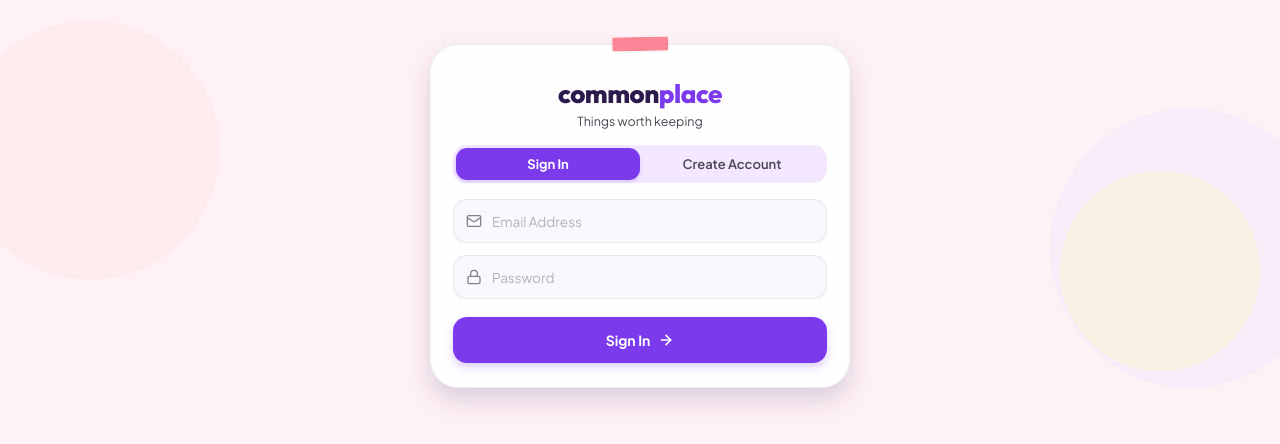
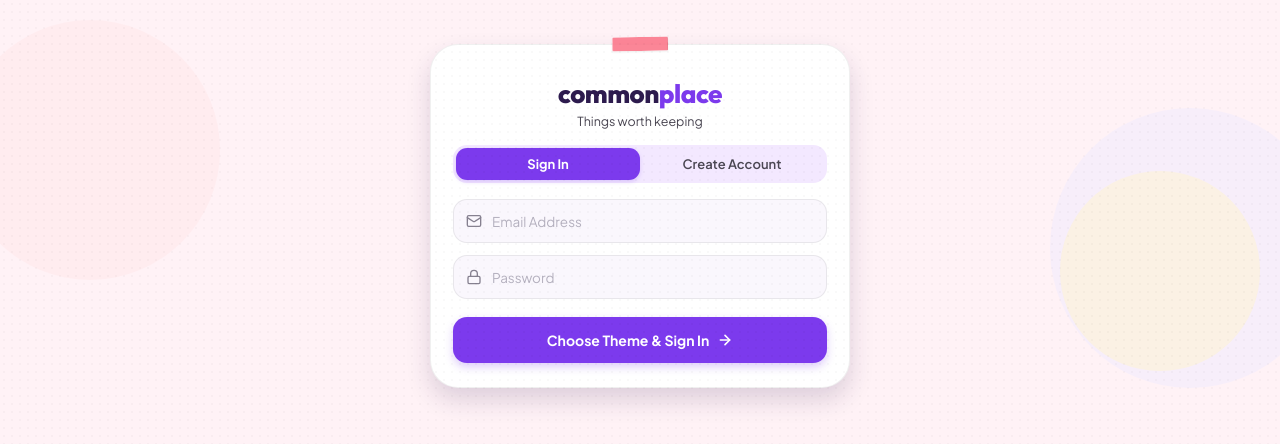
Before and after one commit to chyorrr/commonplace-pwa-, a React (Vite) app: page / in a window 1280 px wide. Shown: the top 444 px of the page. Built offline with nearby package versions, Linux system fonts and the light colour scheme; a web font is replaced by a local one.

Commit message:
Allow users to choose theme atmosphere first on sign in and account creation

```diff
--- a/src/screens/AuthScreen.tsx
+++ b/src/screens/AuthScreen.tsx
@@ -4,7 +4,7 @@ import { useApp, UserProfile, ThemeMode } from '../context/AppContext';
 import { colors } from '../theme/colors';
 import { typography } from '../theme/typography';
 import { Tape } from '../components/common/Tape';
-import { ArrowRight, Lock, Mail, User, Check, Camera, ChevronLeft, Palette } from 'lucide-react-native';
+import { ArrowRight, Lock, Mail, User, Check, Camera, ChevronLeft } from 'lucide-react-native';
 import { DeviceImagePicker } from '../components/common/DeviceImagePicker';
 import { UserAvatar } from '../components/common/UserAvatar';
 import { AVATAR_PRESETS } from '../data/avatarPresets';
@@ -30,49 +30,85 @@ const THEME_OPTIONS: ThemeOption[] = [
 ];
 
 export const AuthScreen: React.FC = () => {
-  const { login, savedAccounts, setThemeMode } = useApp();
+  const { login, savedAccounts, setThemeMode, themeMode } = useApp();
 
   const [mode, setMode] = useState<'login' | 'signup'>('login');
-  const [signupStep, setSignupStep] = useState<'details' | 'theme'>('details');
+  const [authStep, setAuthStep] = useState<'form' | 'theme'>('form');
 
   // Form Fields
   const [name, setName] = useState('');
   const [email, setEmail] = useState('');
   const [password, setPassword] = useState('');
-  const [selectedAvatar, setSelectedAvatar] = useState<string>('avatar:matcha');
-  const [selectedTheme, setSelectedTheme] = useState<ThemeMode>('sakura');
+  const [selectedAvatar, setSelectedAvatar] = useState<string>('avatar:camera');
+  const [selectedTheme, setSelectedTheme] = useState<ThemeMode>(themeMode || 'sakura');
   const [errorMsg, setErrorMsg] = useState('');
+  const [pendingUser, setPendingUser] = useState<UserProfile | null>(null);
 
-  const handleProceedToTheme = () => {
+  // Quick select a saved account -> go to theme selection first
+  const handleSelectSavedAccount = (acc: UserProfile) => {
+    setPendingUser(acc);
+    setErrorMsg('');
+    setAuthStep('theme');
+  };
+
+  // Sign in form validation -> go to theme selection first
+  const handleSignInProceed = () => {
     if (!email.trim() || !password.trim()) {
       setErrorMsg('Please enter both email and password.');
       return;
     }
-    if (mode === 'signup' && !name.trim()) {
+    setErrorMsg('');
+
+    const existing = savedAccounts.find((a) => a.email.toLowerCase() === email.trim().toLowerCase());
+    if (existing) {
+      setPendingUser(existing);
+    } else {
+      const userDisplayName = email.split('@')[0] || 'Collector';
+      setPendingUser({
+        id: `user-${Date.now()}`,
+        email: email.trim(),
+        name: userDisplayName,
+        bio: 'Scrapbook Collector',
+        avatarUrl: 'avatar:camera',
+      });
+    }
+    setAuthStep('theme');
+  };
+
+  // Create account form validation -> go to theme selection first
+  const handleSignupProceed = () => {
+    if (!email.trim() || !password.trim()) {
+      setErrorMsg('Please enter both email and password.');
+      return;
+    }
+    if (!name.trim()) {
       setErrorMsg('Please enter your name.');
       return;
     }
     setErrorMsg('');
-    setSignupStep('theme');
-  };
 
-  const handleCompleteSignup = () => {
     const userDisplayName = name.trim() || email.split('@')[0] || 'Collector';
-
-    // Set user theme
-    setThemeMode(selectedTheme);
-
-    const newUser: UserProfile = {
+    setPendingUser({
       id: `user-${Date.now()}`,
       email: email.trim(),
       name: userDisplayName,
       bio: 'Scrapbook Collector',
       avatarUrl: selectedAvatar,
+    });
+    setAuthStep('theme');
   };
 
-    login(newUser);
+  // Confirm theme and enter the scrapbook app
+  const handleConfirmThemeAndEnter = () => {
+    if (!pendingUser) return;
 
-    // Show subtle floating toast notification
+    // Apply chosen theme
+    setThemeMode(selectedTheme);
+
+    // Complete login
+    login(pendingUser);
+
+    // Subtle floating notification
     const themeName = THEME_OPTIONS.find((t) => t.id === selectedTheme)?.name || 'Custom';
     setTimeout(() => {
       reminderService.showToast(
@@ -80,31 +116,6 @@ export const AuthScreen: React.FC = () => {
         `Theme set to ${themeName}. You can change it anytime in Settings.`
       );
     }, 400);
-  };
-
-  const handleSignIn = () => {
-    if (!email.trim() || !password.trim()) {
-      setErrorMsg('Please enter both email and password.');
-      return;
-    }
-    setErrorMsg('');
-
-    // Check if account already exists in saved accounts
-    const existing = savedAccounts.find((a) => a.email.toLowerCase() === email.trim().toLowerCase());
-    if (existing) {
-      login(existing);
-      return;
-    }
-
-    // Otherwise sign in with entered credentials
-    const userDisplayName = email.split('@')[0] || 'Collector';
-    login({
-      id: `user-${Date.now()}`,
-      email: email.trim(),
-      name: userDisplayName,
-      bio: 'Scrapbook Collector',
-      avatarUrl: 'avatar:camera',
-    });
   };
 
   return (
@@ -131,6 +142,9 @@ export const AuthScreen: React.FC = () => {
           <Text style={styles.brandSubtitle}>Things worth keeping</Text>
         </View>
 
+        {/* Step 1: Form Inputs & Saved Accounts */}
+        {authStep === 'form' ? (
+          <>
             {/* Saved Profiles 1-Tap Quick Switch */}
             {mode === 'login' && savedAccounts && savedAccounts.length > 0 && (
               <View style={styles.savedProfilesWrap}>
@@ -139,7 +153,7 @@ export const AuthScreen: React.FC = () => {
                   {savedAccounts.map((acc: UserProfile) => (
                     <Pressable
                       key={acc.id}
-                  onPress={() => login(acc)}
+                      onPress={() => handleSelectSavedAccount(acc)}
                       style={({ pressed }) => [styles.quickAccBtn, pressed && styles.btnPressed]}
                     >
                       <UserAvatar avatarUrl={acc.avatarUrl} name={acc.name} size={32} />
@@ -155,7 +169,6 @@ export const AuthScreen: React.FC = () => {
             )}
 
             {/* Login / Sign Up Tabs */}
-        {signupStep === 'details' && (
             <View style={styles.tabToggleRow}>
               <Pressable
                 onPress={() => {
@@ -176,10 +189,8 @@ export const AuthScreen: React.FC = () => {
                 <Text style={[styles.tabText, mode === 'signup' && styles.tabTextActive]}>Create Account</Text>
               </Pressable>
             </View>
-        )}
 
-        {/* Step 1: Sign In or Account Info */}
-        {signupStep === 'details' ? (
+            {/* Input Fields */}
             <View style={styles.formFields}>
               {mode === 'signup' && (
                 <>
@@ -275,31 +286,24 @@ export const AuthScreen: React.FC = () => {
                 <Text style={styles.errorText}>{errorMsg}</Text>
               )}
 
-            {/* Action Buttons */}
-            {mode === 'signup' ? (
+              {/* Proceed Button */}
               <Pressable
-                onPress={handleProceedToTheme}
+                onPress={mode === 'signup' ? handleSignupProceed : handleSignInProceed}
                 style={({ pressed }) => [styles.submitBtn, pressed && styles.btnPressed]}
               >
-                <Text style={styles.submitBtnText}>Choose Theme</Text>
+                <Text style={styles.submitBtnText}>
+                  {mode === 'signup' ? 'Choose Theme' : 'Choose Theme & Sign In'}
+                </Text>
                 <ArrowRight size={16} color="#FFFFFF" strokeWidth={2.4} />
               </Pressable>
+            </View>
+          </>
         ) : (
-              <Pressable
-                onPress={handleSignIn}
-                style={({ pressed }) => [styles.submitBtn, pressed && styles.btnPressed]}
-              >
-                <Text style={styles.submitBtnText}>Sign In</Text>
-                <ArrowRight size={16} color="#FFFFFF" strokeWidth={2.4} />
-              </Pressable>
-            )}
-          </View>
-        ) : (
-          /* Step 2: Theme Atmosphere Selection */
+          /* Step 2: Choose Theme Atmosphere First */
           <View style={styles.themeStepWrap}>
             <View style={styles.stepHeaderRow}>
               <Pressable
-                onPress={() => setSignupStep('details')}
+                onPress={() => setAuthStep('form')}
                 style={styles.backStepBtn}
                 hitSlop={8}
               >
@@ -307,9 +311,19 @@ export const AuthScreen: React.FC = () => {
               </Pressable>
               <View style={{ flex: 1 }}>
                 <Text style={styles.themeStepTitle}>Choose Your Atmosphere</Text>
-                <Text style={styles.themeStepSubtitle}>Select the mood for your scrapbooks</Text>
+                <Text style={styles.themeStepSubtitle}>Select your starting theme</Text>
               </View>
             </View>
+
+            {/* Profile Confirmation Pill */}
+            {Boolean(pendingUser) && (
+              <View style={styles.userConfirmRow}>
+                <UserAvatar avatarUrl={pendingUser?.avatarUrl} name={pendingUser?.name} size={28} />
+                <Text style={styles.userConfirmText} numberOfLines={1}>
+                  Signing in as <Text style={styles.boldText}>{pendingUser?.name}</Text>
+                </Text>
+              </View>
+            )}
 
             <View style={styles.themeGrid}>
               {THEME_OPTIONS.map((theme) => {
@@ -339,10 +353,10 @@ export const AuthScreen: React.FC = () => {
             </View>
 
             <Pressable
-              onPress={handleCompleteSignup}
+              onPress={handleConfirmThemeAndEnter}
               style={({ pressed }) => [styles.submitBtn, pressed && styles.btnPressed]}
             >
-              <Text style={styles.submitBtnText}>Start Scrapbooking</Text>
+              <Text style={styles.submitBtnText}>Enter Commonplace</Text>
               <ArrowRight size={16} color="#FFFFFF" strokeWidth={2.4} />
             </Pressable>
           </View>
@@ -431,11 +445,6 @@ const styles = StyleSheet.create({
     fontWeight: '800',
     color: '#7C3AED',
     letterSpacing: -0.5,
-  },
-  brandHeart: {
-    fontSize: 18,
-    color: '#E04A7B',
-    marginLeft: 3,
   },
   brandSubtitle: {
     fontFamily: typography.families.sans,
@@ -555,9 +564,6 @@ const styles = StyleSheet.create({
     borderWidth: 2,
     transform: [{ scale: 1.06 }],
   },
-  presetEmoji: {
-    fontSize: 18,
-  },
   avatarCheckBadge: {
     position: 'absolute',
     top: -4,
@@ -644,7 +650,7 @@ const styles = StyleSheet.create({
     flexDirection: 'row',
     alignItems: 'center',
     gap: 8,
-    marginBottom: 4,
+    marginBottom: 2,
   },
   backStepBtn: {
     width: 32,
@@ -664,6 +670,27 @@ const styles = StyleSheet.create({
     fontFamily: typography.families.sans,
     fontSize: 11.5,
     color: colors.ink.secondary,
+  },
+  userConfirmRow: {
+    flexDirection: 'row',
+    alignItems: 'center',
+    gap: 8,
+    backgroundColor: '#FAF7FD',
+    paddingVertical: 6,
+    paddingHorizontal: 10,
+    borderRadius: 12,
+    borderWidth: 1,
+    borderColor: 'rgba(0,0,0,0.06)',
+  },
+  userConfirmText: {
+    fontFamily: typography.families.sans,
+    fontSize: 12,
+    color: colors.ink.secondary,
+    flex: 1,
+  },
+  boldText: {
+    fontWeight: '700',
+    color: colors.brand.purpleDark,
   },
   themeGrid: {
     gap: 8,
```
Lines whose indentation alone changed are shown as unchanged.
